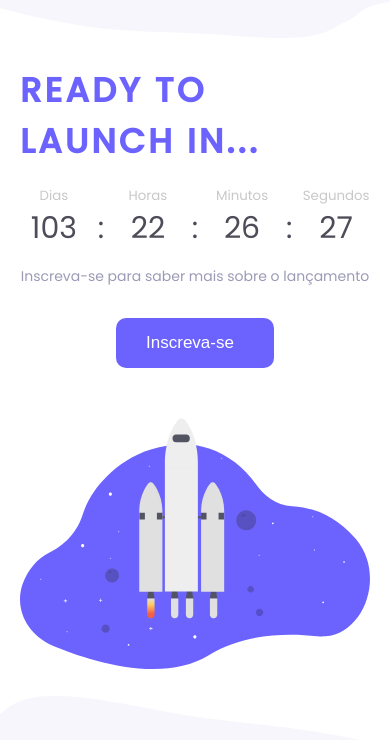
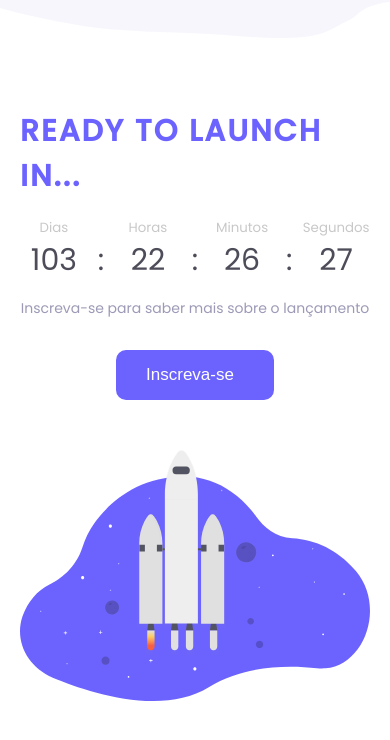
Before and after one commit to gemario/countdown-discover, a plain HTML site: page index.html in a window 390 px wide. Drawn offline with Linux system fonts and the light colour scheme; some icons are missing.

Commit message:
solucionando responsividade da altura do container principal

```diff
--- a/style.css
+++ b/style.css
@@ -16,8 +16,7 @@
   width: 100%;
 }
 
-body,
-html {
+html, body {
   height: 100%;
 }
 
@@ -26,6 +25,10 @@ body {
   font-family: 'Poppins', sans-serif;
   max-height: 100vh;
   overflow: hidden;
+
+  display: flex;
+  flex-direction: column;
+  justify-content: space-between;
 }
 
 main {
@@ -132,8 +135,6 @@ main {
   width: 100%;
 }
 
-
-
 @media (max-width: 1020px) {
   .timer-container .timer {
     gap: 1rem;
@@ -159,6 +160,13 @@ main {
   }
 }
 
+@media (max-width: 490px) {
+  .timer-container h1 {
+    font-size: 3rem;
+    letter-spacing: 2px;
+  }
+}
+
 @media (max-width: 385px) {
   .timer-container .timer {
     gap: 0.5rem;
```
